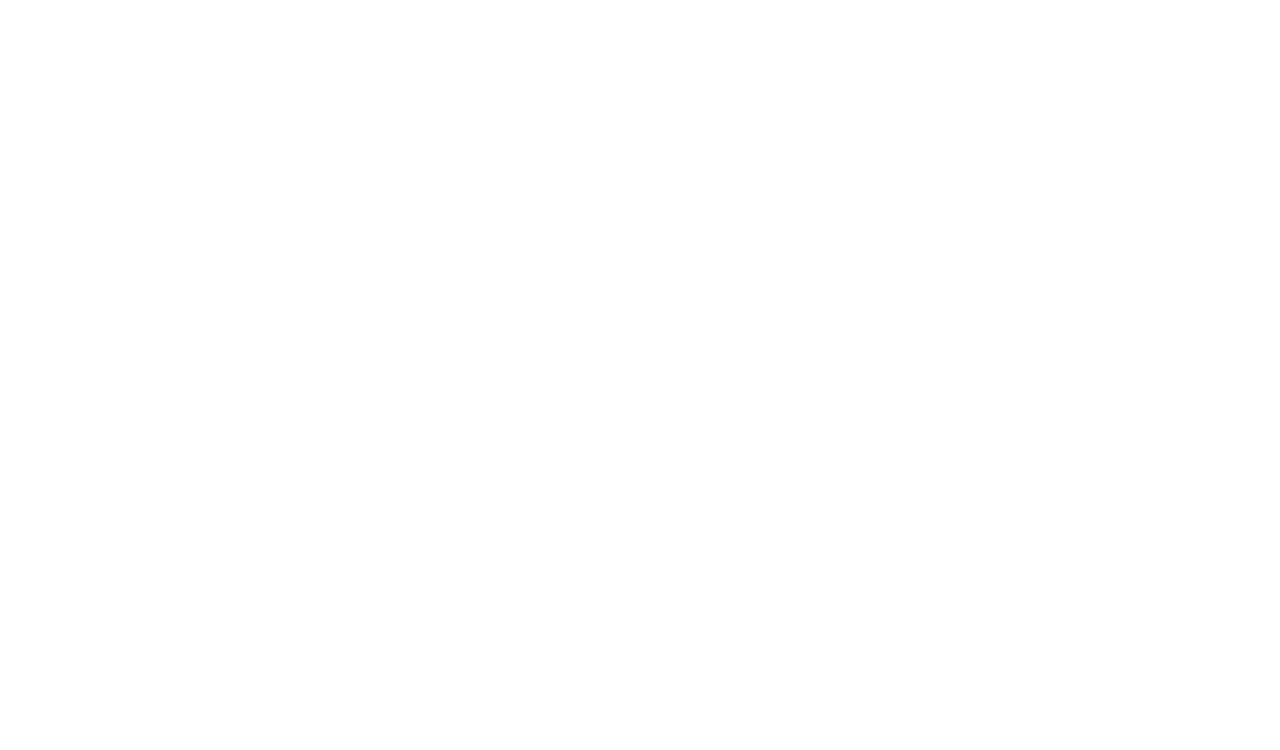
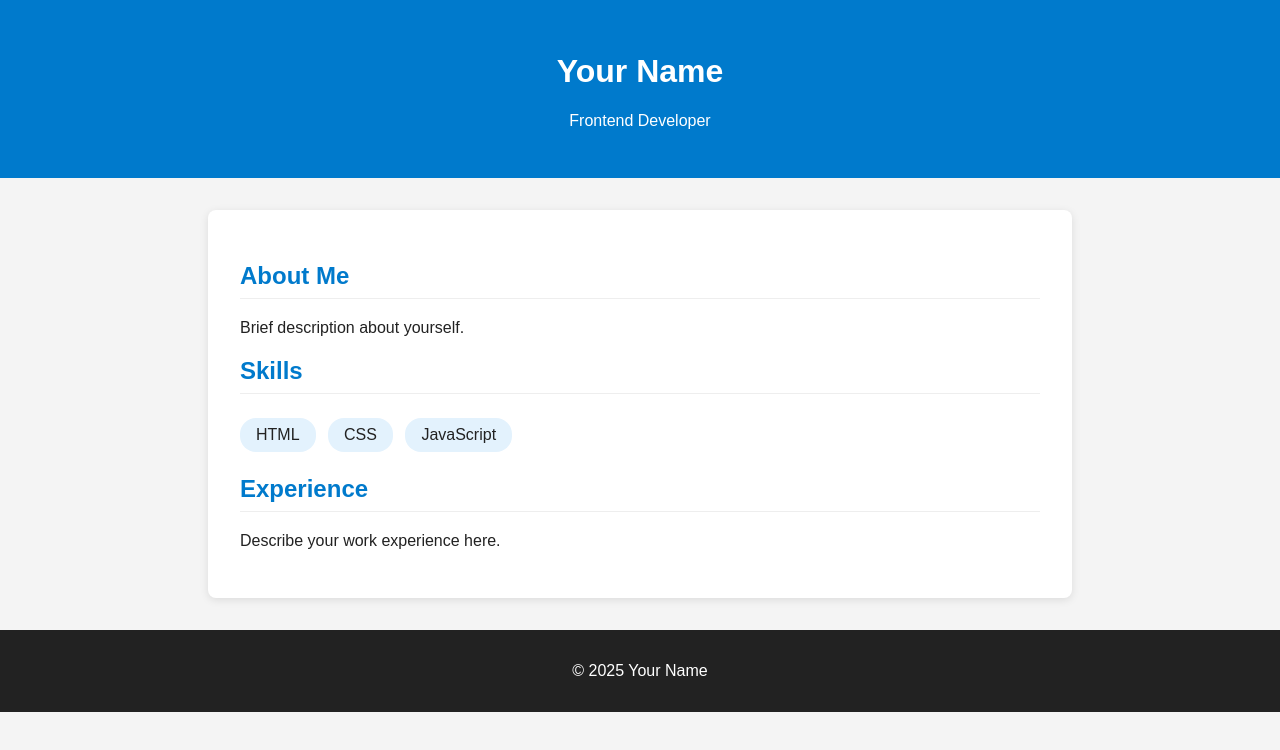
Before and after one commit to rasuloff96/rsschool-cv, a plain HTML site: page index.html in a window 1280 px wide. Drawn offline with Linux system fonts and the light colour scheme.

Commit message:
Add CV template structure and styles; remove unused main.css

```diff
--- a/index.html
+++ b/index.html
@@ -3,9 +3,34 @@
 <head>
     <meta charset="UTF-8">
     <meta name="viewport" content="width=device-width, initial-scale=1.0">
-    <title>Document</title>
-    <link rel="stylesheet" href="main.css">
+    <title>CV Template</title>
+    <link rel="stylesheet" href="style.css">
 </head>
 <body>
+    <header>
+        <h1>Your Name</h1>
+        <p>Frontend Developer</p>
+    </header>
+    <main>
+        <section class="about">
+            <h2>About Me</h2>
+            <p>Brief description about yourself.</p>
+        </section>
+        <section class="skills">
+            <h2>Skills</h2>
+            <ul>
+                <li>HTML</li>
+                <li>CSS</li>
+                <li>JavaScript</li>
+            </ul>
+        </section>
+        <section class="experience">
+            <h2>Experience</h2>
+            <p>Describe your work experience here.</p>
+        </section>
+    </main>
+    <footer>
+        <p>&copy; 2025 Your Name</p>
+    </footer>
 </body>
 </html>
--- a/main.css
+++ /dev/null
@@ -1,5 +0,0 @@
-*{
-    margin: 0;
-    padding: 0;
-    box-sizing: border-box;
-}
--- /dev/null
+++ b/style.css
@@ -0,0 +1,44 @@
+body {
+    font-family: Arial, sans-serif;
+    margin: 0;
+    padding: 0;
+    background: #f4f4f4;
+    color: #222;
+}
+header {
+    background: #007acc;
+    color: #fff;
+    padding: 2rem 0;
+    text-align: center;
+}
+main {
+    max-width: 800px;
+    margin: 2rem auto;
+    background: #fff;
+    padding: 2rem;
+    border-radius: 8px;
+    box-shadow: 0 2px 8px rgba(0,0,0,0.1);
+}
+h2 {
+    color: #007acc;
+    border-bottom: 1px solid #eee;
+    padding-bottom: 0.5rem;
+}
+.skills ul {
+    list-style: none;
+    padding: 0;
+}
+.skills li {
+    background: #e3f2fd;
+    display: inline-block;
+    margin: 0.25rem 0.5rem 0.25rem 0;
+    padding: 0.5rem 1rem;
+    border-radius: 16px;
+}
+footer {
+    text-align: center;
+    padding: 1rem 0;
+    background: #222;
+    color: #fff;
+    margin-top: 2rem;
+}
```
